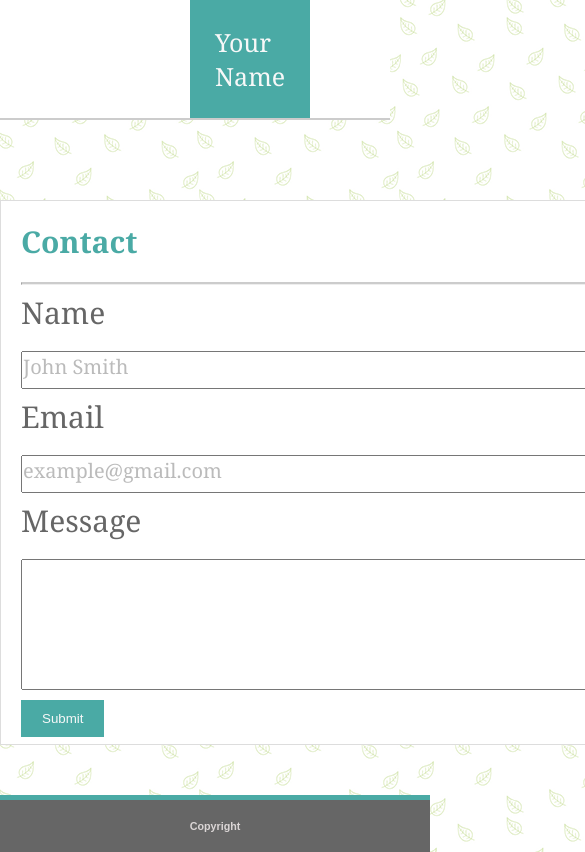
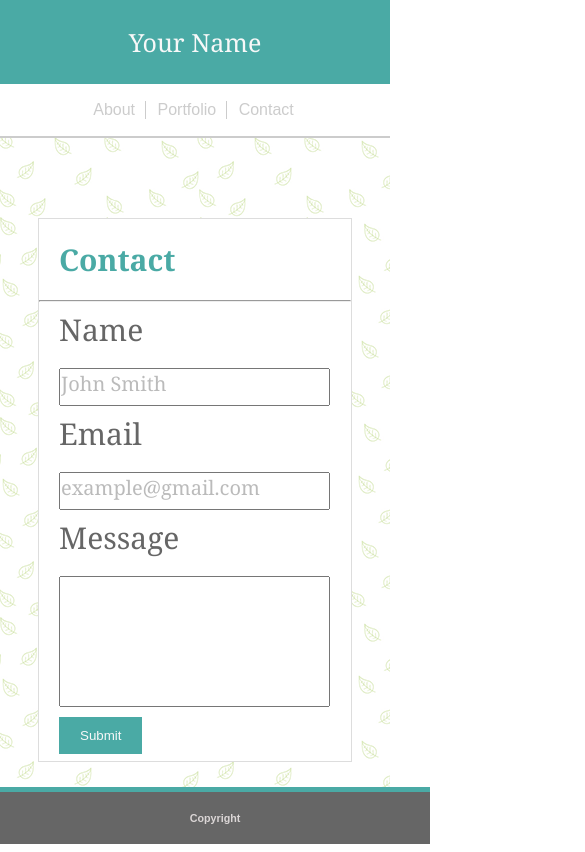
Before and after one commit to dfernandezo/Responsive-Portfolio, a plain HTML site: page Contact.html in a window 390 px wide. Shown: the top 852 px of the page, 585 px wide, since content can reach past the window. Drawn offline with Linux system fonts and the light colour scheme.

Commit message:
almost done

```diff
--- a/Contact.css
+++ b/Contact.css
@@ -14,7 +14,7 @@ body {
   font-family: Georgia, "Times New Roman", Times, serif;
   font-size: 25px;
   color: #f7f8f8;
-  margin-left: 190px;
+  margin-left: 2.5%;
   padding: 25px;
 }
 a {
@@ -24,18 +24,17 @@ a {
 .cabecera {
   display: flex;
   background-color: #ffffff;
+  display: flex;
+  justify-content: space-between;
 }
-
 .nav {
   text-align: right;
-  margin-left: 580px;
   padding-top: 30px;
+  margin-right: 2.5%;
 }
-
 header {
   border-bottom: 2px solid #cccccc;
 }
-
 li {
   display: inline-block;
   list-style: none;
@@ -43,17 +42,21 @@ li {
   padding-left: 7px;
   color: #cccccc;
 }
-
 .rayita {
   border-right: 1px solid #cccccc;
 }
-
+section,
+article {
+  color: #777777;
+  background-color: #ffffff;
+}
 .page {
   background-color: #ffffff;
   width: 960px;
   margin: 80px auto auto auto;
   border: 1px solid #dddddd;
-  margin-bottom: 50px;
+  margin-bottom: 2em;
+}
 }
 
 hr {
@@ -103,6 +106,7 @@ button {
 }
 
 footer {
+  position: fixed;
   width: 100%;
   left: 0;
   bottom: 0;
@@ -112,3 +116,38 @@ footer {
   border-top: 5px solid #4aaaa5;
   color: #dbd6d6;
 }
+@media (max-width: 980px) {
+  .title {
+    background: #4aaaa5;
+    font-family: Georgia, "Times New Roman", Times, serif;
+    font-size: 25px;
+    color: #f7f8f8;
+    margin-left: 0px;
+    padding: 25px;
+    text-align: center;
+  }
+  a {
+    color: #cccccc;
+    text-decoration: none;
+  }
+  .cabecera {
+    display: block;
+    background-color: #ffffff;
+  }
+  .nav {
+    text-align: center;
+    margin: auto;
+    padding: 17px;
+  }
+  .page {
+    background-color: #ffffff;
+    width: 80%;
+    border: 1px solid #dddddd;
+    margin-bottom: 7em;
+  }
+}
+@media (max-width: 640px) {
+  .page {
+    margin-bottom: 5em;
+  }
+}
--- a/Portfolio.css
+++ b/Portfolio.css
@@ -94,6 +94,7 @@ hr {
 }
 
 footer {
+  position: fixed;
   width: 100%;
   left: 0;
   bottom: 0;
```
